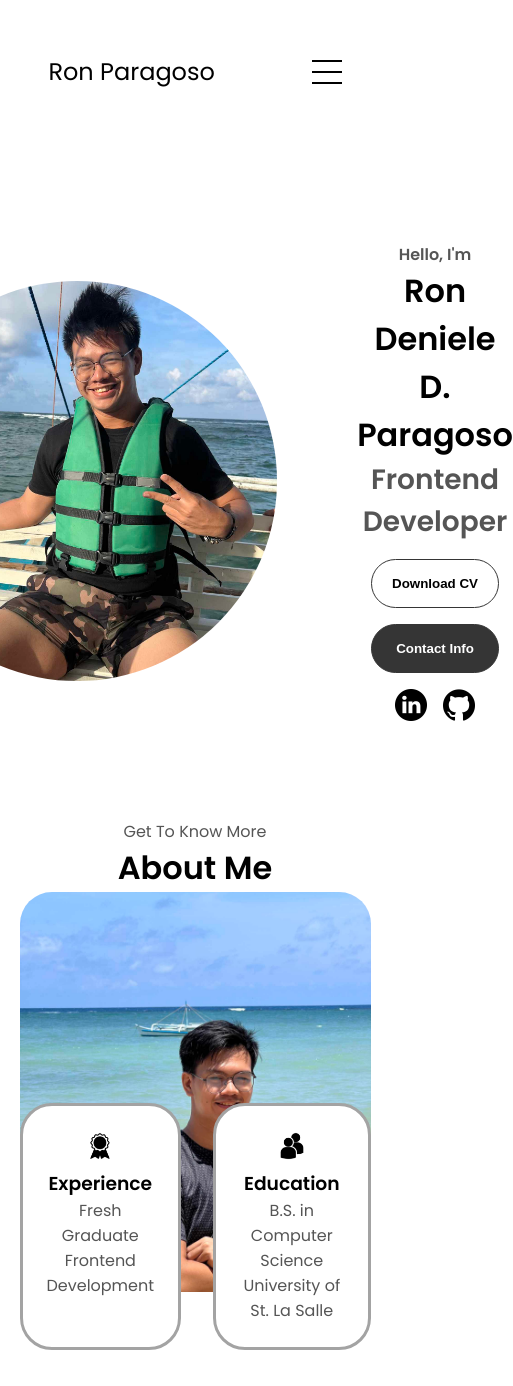
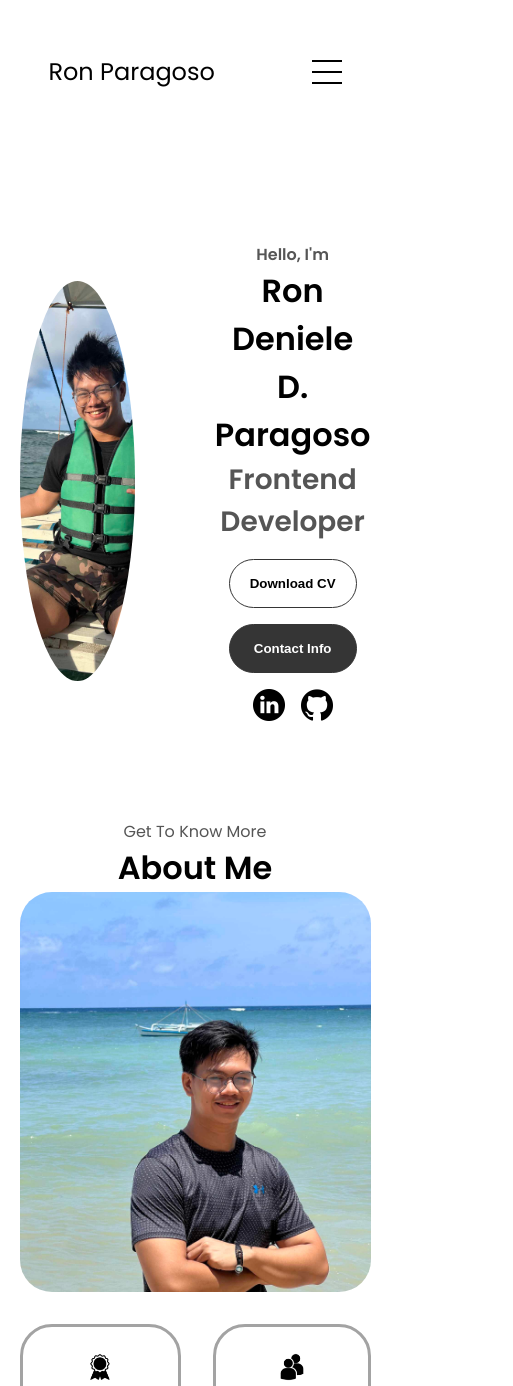
Before and after one commit to rdeniele/personal_portfolio_1, a plain HTML site: page index.html in a window 390 px wide. Shown: the top 1386 px of the page, 513 px wide, since content can reach past the window. Drawn offline with Linux system fonts and the light colour scheme.

Commit message:
6th commit: fixed some css

```diff
--- a/index.html
+++ b/index.html
@@ -17,7 +17,7 @@
                 <li><a href = "#experience">Portfolio</a></li>
                 <li><a href = "#about">About</a></li>
                 <li><a href = "#contact">Contact</a></li>
-                <li><a href = "#blog">Blog</a></li>
+                <!-- <li><a href = "#blog">Blog</a></li> -->
             </ul>
        </div>
     </div>
--- a/mediaqueries.css
+++ b/mediaqueries.css
@@ -1,3 +1,4 @@
+
 @media screen and (max-width:1200px){
     #desktop-nav{
         display:none;
@@ -34,7 +35,7 @@
   }
 
 
-@media screen and (max-width: 1400px) {
+  @media screen and (max-width: 1400px) {
     #profile {
       height: 83vh;
       margin-bottom: 6rem;
@@ -87,8 +88,8 @@
       text-align: center;
     }
     .section__pic-container {
-      width: auto;
-      height: 46vw;
+      width: 100%;
+      height: auto;
       justify-content: center;
     }
     .section__text__p2 {
@@ -100,4 +101,9 @@
     .text-container {
       text-align: justify;
     }
+
   }
+  img {
+    max-width: 100%;
+    height: auto;
+}
```
Also changed, not shown: style.css (line endings or trailing spaces).
